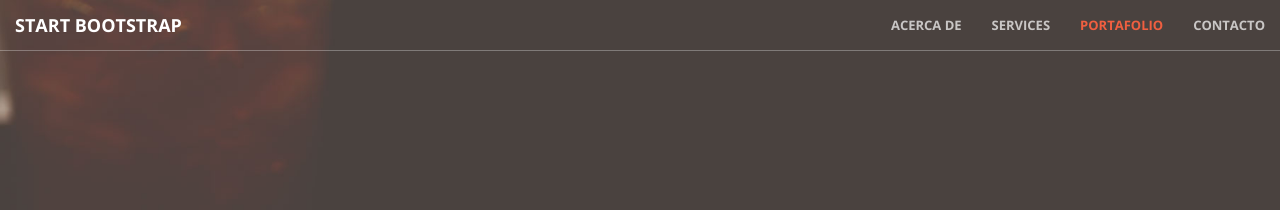
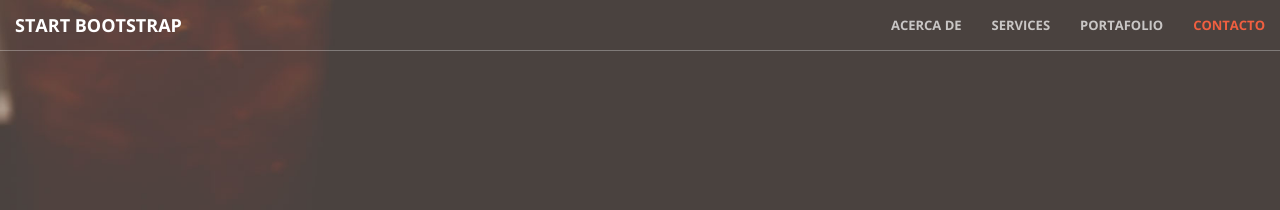
Before and after one commit to KatherineMerchanS/KatherineMerchanS.github.io, a Jekyll site: the page built from index.html, in a window 1280 px wide. Shown: the top 210 px of the page. Built offline with Jekyll 4.4.1, drawn with Linux system fonts in a browser that asks for light colours.

Commit message:
Update contacto.html

```diff
--- a/_includes/contacto.html
+++ b/_includes/contacto.html
@@ -1,4 +1,4 @@
-<section id="contact">
+<section id="contacto">
     <div class="container">
         <div class="row">
             <div class="col-lg-8 col-lg-offset-2 text-center">
```
